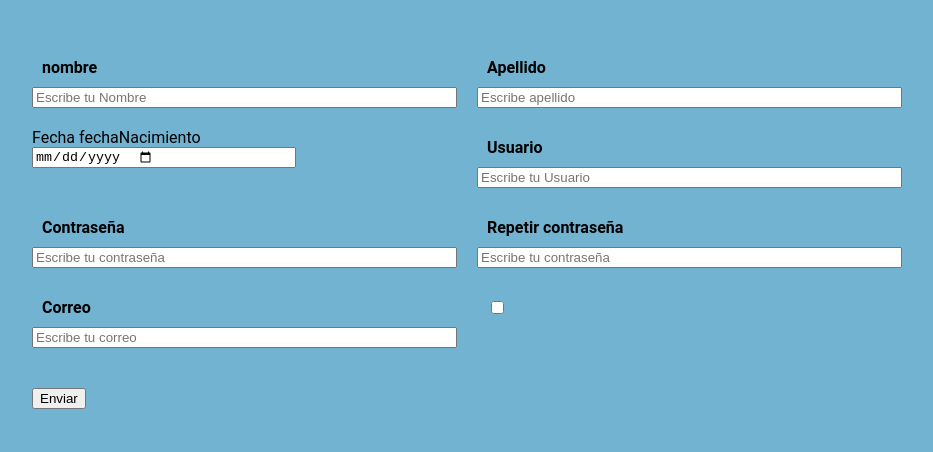
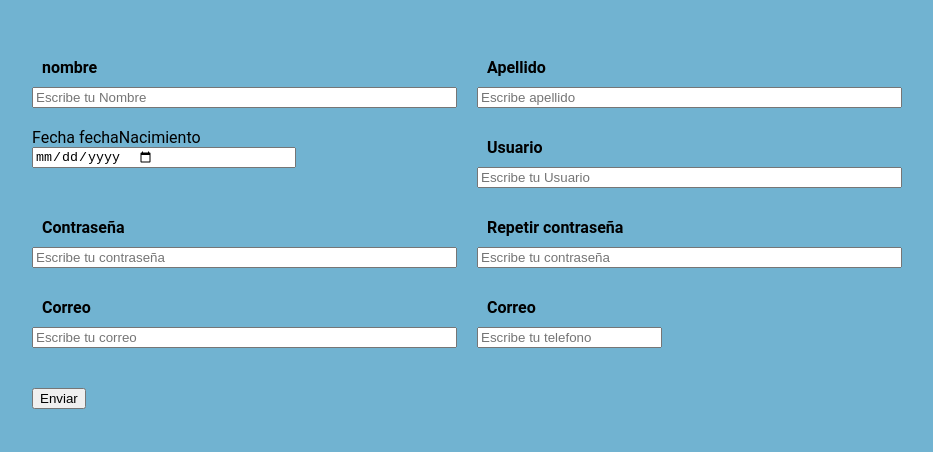
Before and after one commit to carlosdpg/Taller-7, a plain HTML site: page index.html in a window 1280 px wide. Shown: the whole page, without its empty margins (248-1181 px from the left). Drawn offline with Linux system fonts and the light colour scheme.

Commit message:
indexhtmlUPD1

```diff
--- a/index.html
+++ b/index.html
@@ -63,13 +63,15 @@
 
             </div>
 
-            <div class="formulario___grupo_terminos" id="grupo__terminos">
-                <label for="" class="formulario__label">
-                    <input class="formulario__checkbox" type="checkbox" name="terminos" id="terminos">
+            <div class="formulario__grupo" id="grupo__telefono">
 
-                </label>
+            <label for="telefono" class="formulario__label">Correo</label>
+            <input type="number" class="formulario__input" placeholder="Escribe tu telefono" maxlength="20" minlength="5" name="telefono" id="telefono"size="50">
+            <i class="formulario__validacion fas fa-times-circle"></i>
+
 
             </div>
+
             <div class="formulario__mensaje" id="formulario__mensaje">
 
             </div>
```
